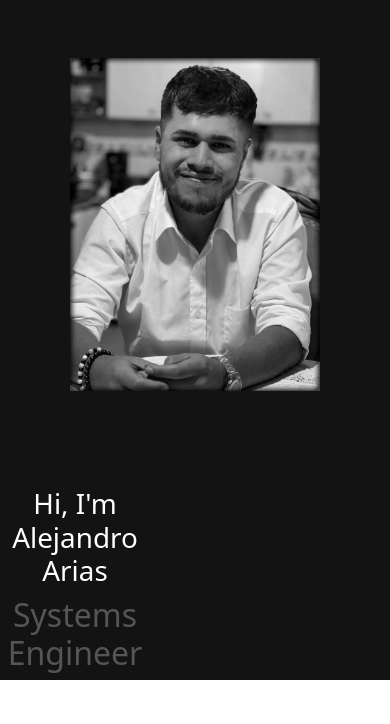
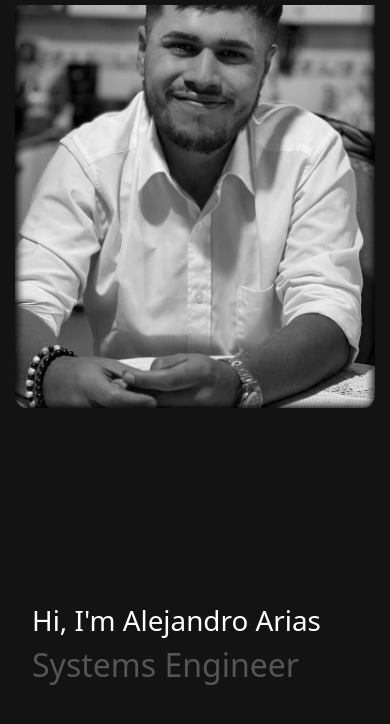
Before and after one commit to AariazP/webSite-AlejandroArias, a website built with Parcel: page index.html in a window 390 px wide. Shown: the part 72-796 px from the top of the page. Built offline with nearby package versions, Linux system fonts and the light colour scheme; a web font is replaced by a local one.

Commit message:
Solucionado bug del nombre

```diff
--- a/css/main.css
+++ b/css/main.css
@@ -42,12 +42,28 @@
   }
 
   #hero-info{
-    align-items: end;
+    align-items: center;
   }
 
 
 
 }
+
+@media screen and (max-width: 740px) {
+
+  .navbar-dark .navbar-nav .nav-link:hover {
+    color: rgb(0, 0, 0);
+  }
+
+  #hero-info {
+    align-items: center;
+  }
+
+
+
+
+}
+
 
 @media screen and (max-width: 290px) {
 
@@ -57,11 +73,8 @@
   }
 
   #hero-info{
-    margin: 0 0 0 0;
-    padding: 0 0 0 0;
     text-align: center;
   }
-
 
 
 }
@@ -69,12 +82,10 @@
 /* adaptación de la seccion hero */
 
 #hero-image{
-
- width: 20vw;
- max-width: 1000px;
- min-width: 250px;
- margin: auto;
+ height: 30rem;
+ width: 22.5rem;
  alignment: center;
+ border-radius: 3%;
 
 }
 
@@ -82,13 +93,16 @@
   background-color: rgb(19, 19, 19);
   background-size: cover;
   color: WHITE;
-  padding: 130px 0 0 0;
 }
 
-
 #hero-info{
-  margin: 6rem 15rem 0 0;
-  padding: 0 0 0 0;
+  display: flex;
+  flex-direction: column;
+  justify-content: center;
+  align-items: flex-start;
+  height: 30rem;
+  width: 22.5rem;
+  padding: 0 0 0 2rem;
 }
 
 #hero-info h2{
--- a/index.html
+++ b/index.html
@@ -65,11 +65,11 @@
     </nav>
     <!--heroe section-->
     <section>
-      <div class="container-fluid text-center hero">
+      <div class="container-fluid text-center hero justify-content-center align-items-center">
         <div class="row">
 
           <div class="col">
-            <img id="hero-image" src="img/hero.png" alt="Alejandro's photo">
+            <img id="hero-image" class="image-fluid" src="img/hero.png" alt="Alejandro's photo">
           </div>
 
           <div id="hero-info" class="col">
```
